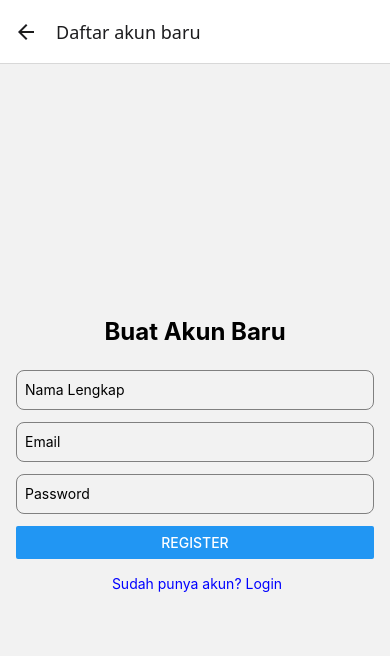
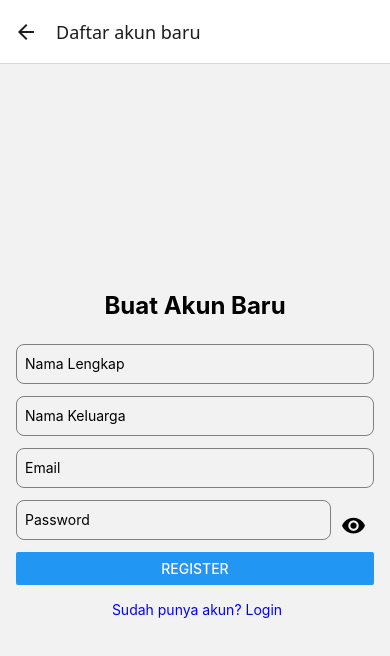
Before and after one commit to anachmad/filio, a React Native app in the folder mobile/: screen /Register in a window 390 px wide. Shown: the top 656 px of the page. Built offline with nearby package versions, Linux system fonts and the light colour scheme.

Commit message:
Feat : Add input for family name on registration, and add toogle show password on registration form

```diff
--- a/mobile/package.json
+++ b/mobile/package.json
@@ -9,6 +9,7 @@
     "web": "expo start --web"
   },
   "dependencies": {
+    "@expo/vector-icons": "^15.0.3",
     "@react-native-async-storage/async-storage": "2.2.0",
     "@react-native-community/datetimepicker": "8.4.4",
     "@react-navigation/native": "^7.1.18",
--- a/mobile/src/screens/RegisterScreen.tsx
+++ b/mobile/src/screens/RegisterScreen.tsx
@@ -2,6 +2,7 @@
 import { View, Text, TextInput, Button, StyleSheet, Alert, TouchableOpacity} from 'react-native';
 import apiClient from '../api/client';
 import { useAuth } from '../context/AuthContext';
+import { MaterialCommunityIcons } from '@expo/vector-icons';
 
 // Komponen RegisterScreen untuk menangani pendaftaran user baru
 // Menggunakan useState untuk mengelola state input form
@@ -11,12 +12,15 @@
     const [fullName, setFullName] = useState('');
     const [email, setEmail] = useState('');
     const [password, setPassword] = useState('');
+    const [familyName, setFamilyName] = useState('');
     const [loading, setLoading] = useState(false);
+    const [showPassword, setShowPassword] = useState(false);
+
     const { signIn } = useAuth();
 
     const handleRegister = async () => {
         // Memvalidasi input
-        if (!fullName || !email || !password) {
+        if (!fullName || !email || !password || !familyName) {
             Alert.alert('Error', 'Semua field harus terisi.');
             return;
         }
@@ -29,6 +33,7 @@
                 fullName,
                 email,
                 password,
+                familyName
             });
 
             const { user, token } = response.data;
@@ -54,6 +59,10 @@
         navigation.navigate('Login');
     };
 
+    const toogleShowPassword = () => {
+        setShowPassword(!showPassword);
+    }
+
     return (
         <View style = {styles.container}>
             <Text style={styles.title}>Buat Akun Baru</Text>
@@ -68,6 +77,14 @@
 
             <TextInput
                 style = {styles.input}
+                placeholder = 'Nama Keluarga'
+                value = {familyName}
+                onChangeText = {setFamilyName}
+                autoCapitalize = 'words'
+            />
+
+            <TextInput
+                style = {styles.input}
                 placeholder = 'Email'
                 value = {email}
                 onChangeText = {setEmail}
@@ -75,13 +92,23 @@
                 autoCapitalize = 'none'
             />
 
-            <TextInput
-                style = {styles.input}
-                placeholder = 'Password'
-                value = {password}
-                onChangeText = {setPassword}
-                secureTextEntry
-            />
+            <View style = {styles.passwordContainer}>
+                <TextInput
+                    style = {styles.inputPassword}
+                    placeholder = 'Password'
+                    value = {password}
+                    onChangeText = {setPassword}
+                    secureTextEntry = {!showPassword}
+                />
+
+                <MaterialCommunityIcons
+                    style = {styles.icon}
+                    name = {showPassword ? 'eye-off' : 'eye'}
+                    size = {25}
+                    onPress = {toogleShowPassword}
+                />
+
+            </View>
 
             <Button
                 title = { loading ? 'Mendaftar ...' : 'Register' }
@@ -99,6 +126,7 @@
 const styles = StyleSheet.create({
     container: {
         flex: 1,
+        flexDirection: 'column',
         justifyContent: 'center',
         padding: 16,
     },
@@ -121,6 +149,24 @@
         textAlign: 'center',
         marginTop: 16,
     },
+    passwordContainer: {
+        flexDirection: 'row',
+        alignItems: 'center',
+        justifyContent: 'center',
+    },
+    icon: {
+        marginLeft: 10,
+        flex: 0.1,
+    },
+    inputPassword: {
+        height: 40,
+        borderColor: 'grey',
+        borderWidth: 1,
+        borderRadius: 8,
+        marginBottom: 12,
+        paddingHorizontal: 8,
+        flex: 0.9,
+    }
 });
 
 export default RegisterScreen;
```
Also changed, not shown: 1 other file (tests, documents, lock files or other folders).
